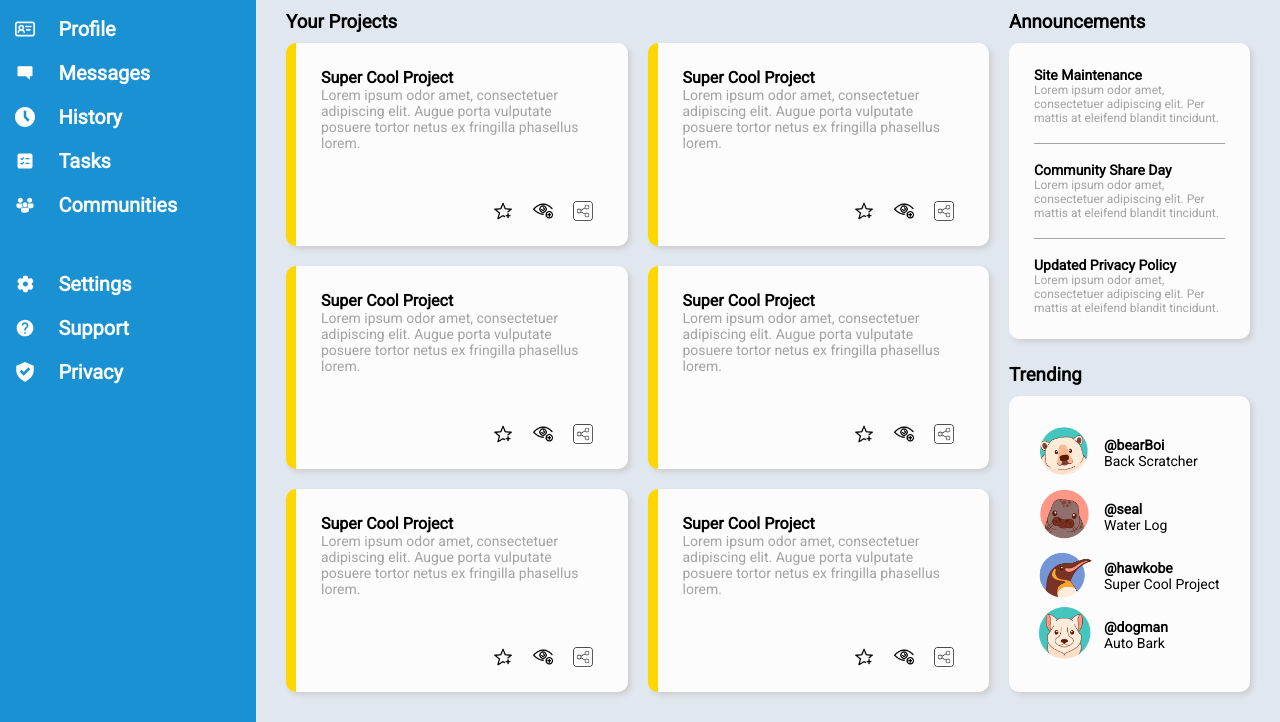
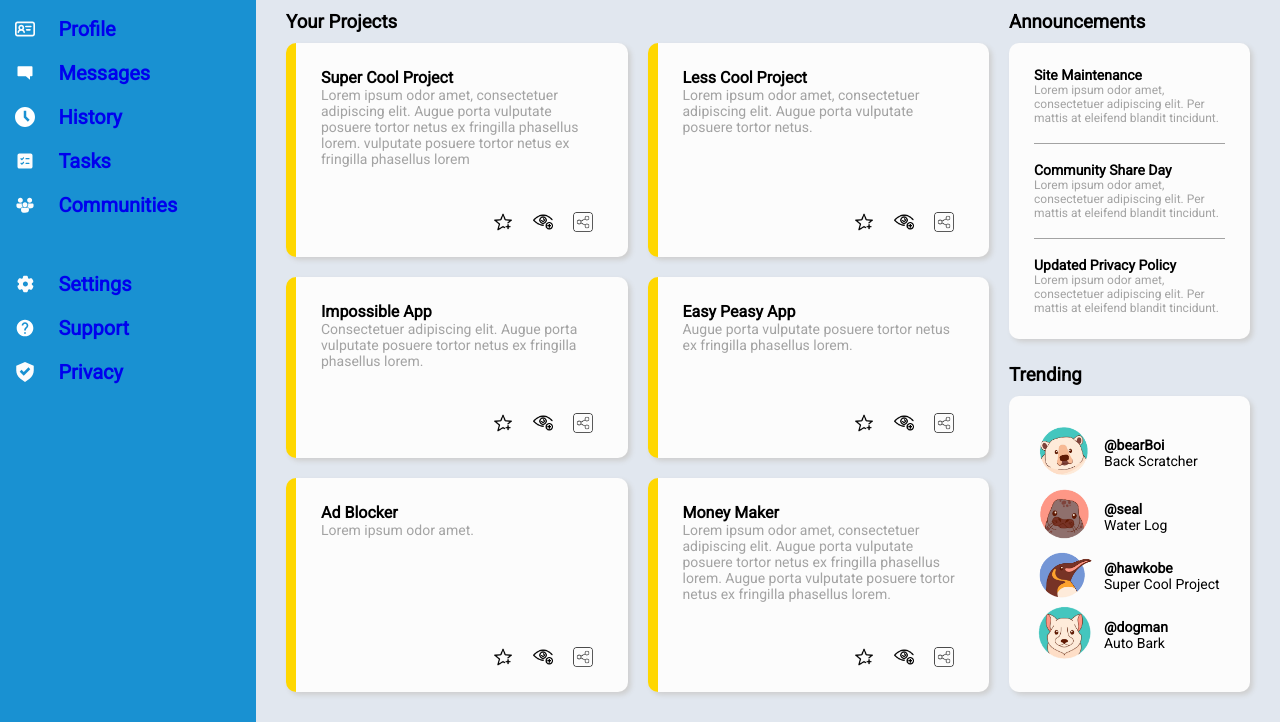
Before and after one commit to hawkobe/dashboard, a website: page index.html in a window 1280 px wide. Shown: the part 152-874 px from the top of the page. Drawn offline with Linux system fonts and the light colour scheme.

Commit message:
added dummy links. changed dummy content

```diff
--- a/index.html
+++ b/index.html
@@ -51,42 +51,43 @@
         <ul class="nav">
           <li>
             <img src="assets/img/home-svgrepo-com.svg" alt="home icon">
-            Home
+            <a href="index.html">Home</a>
           </li>
           <li>
             <img src="assets/img/id-card-svgrepo-com.svg" alt="profile id card">
-            Profile
+            <a href="https://en.wikipedia.org/wiki/Profile">Profile</a>
           </li>
           <li>
             <img src="assets/img/chat-square-plain-2-svgrepo-com.svg" alt="messages icon">
-            Messages
+            <a href="https://en.wikipedia.org/wiki/Message">Messages</a>
           </li>
           <li>
             <img src="assets/img/clock-svgrepo-com.svg" alt="clock">
-            History
+            <a href="https://en.wikipedia.org/wiki/History">History</a>
           </li>
           <li>
             <img src="assets/img/task-list-svgrepo-com.svg" alt="checklist">
-            Tasks
+            <a href="https://en.wikipedia.org/wiki/Task_(project_management)">Tasks</a>
           </li>
           <li>
             <img src="assets/img/people-community-svgrepo-com.svg" alt="community icon">
-            Communities</li>
+            <a href="https://en.wikipedia.org/wiki/Community">Communities</a>
+          </li>
         </ul>
       </nav>
       <div class="support">
         <ul>
           <li>
             <img src="assets/img/settings-svgrepo-com.svg" alt="settings icon">
-            Settings
+            <a href="#">Settings</a>
           </li>
           <li>
             <img src="assets/img/help-svgrepo-com.svg" alt="support">
-            Support
+            <a href="#">Support</a>
           </li>
           <li>
             <img src="assets/img/shield-check-svgrepo-com.svg" alt="privacy shield icon">
-            Privacy
+            <a href="#">Privacy</a>
           </li>
         </ul>
       </div>
@@ -99,7 +100,7 @@
         <div class="projects">
           <div class="project-card">
             <h4>Super Cool Project</h4>
-            <p>Lorem ipsum odor amet, consectetuer adipiscing elit. Augue porta vulputate posuere tortor netus ex fringilla phasellus lorem.</p>
+            <p>Lorem ipsum odor amet, consectetuer adipiscing elit. Augue porta vulputate posuere tortor netus ex fringilla phasellus lorem. vulputate posuere tortor netus ex fringilla phasellus lorem</p>
             <div class="card-actions">
               <img src="assets/img/star.png" alt="favorite star">
               <img src="assets/img/eye_475986.png" alt="eye with plus icon">
@@ -107,8 +108,8 @@
             </div>
           </div>
           <div class="project-card">
-            <h4>Super Cool Project</h4>
-            <p>Lorem ipsum odor amet, consectetuer adipiscing elit. Augue porta vulputate posuere tortor netus ex fringilla phasellus lorem.</p>
+            <h4>Less Cool Project</h4>
+            <p>Lorem ipsum odor amet, consectetuer adipiscing elit. Augue porta vulputate posuere tortor netus.</p>
             <div class="card-actions">
               <img src="assets/img/star.png" alt="favorite star">
               <img src="assets/img/eye_475986.png" alt="eye with plus icon">
@@ -116,8 +117,8 @@
             </div>
           </div>
           <div class="project-card">
-            <h4>Super Cool Project</h4>
-            <p>Lorem ipsum odor amet, consectetuer adipiscing elit. Augue porta vulputate posuere tortor netus ex fringilla phasellus lorem.</p>
+            <h4>Impossible App</h4>
+            <p>Consectetuer adipiscing elit. Augue porta vulputate posuere tortor netus ex fringilla phasellus lorem.</p>
             <div class="card-actions">
               <img src="assets/img/star.png" alt="favorite star">
               <img src="assets/img/eye_475986.png" alt="eye with plus icon">
@@ -125,8 +126,8 @@
             </div>
           </div>
           <div class="project-card">
-            <h4>Super Cool Project</h4>
-            <p>Lorem ipsum odor amet, consectetuer adipiscing elit. Augue porta vulputate posuere tortor netus ex fringilla phasellus lorem.</p>
+            <h4>Easy Peasy App</h4>
+            <p>Augue porta vulputate posuere tortor netus ex fringilla phasellus lorem.</p>
             <div class="card-actions">
               <img src="assets/img/star.png" alt="favorite star">
               <img src="assets/img/eye_475986.png" alt="eye with plus icon">
@@ -134,8 +135,8 @@
             </div>
           </div>
           <div class="project-card">
-            <h4>Super Cool Project</h4>
-            <p>Lorem ipsum odor amet, consectetuer adipiscing elit. Augue porta vulputate posuere tortor netus ex fringilla phasellus lorem.</p>
+            <h4>Ad Blocker</h4>
+            <p>Lorem ipsum odor amet.</p>
             <div class="card-actions">
               <img src="assets/img/star.png" alt="favorite star">
               <img src="assets/img/eye_475986.png" alt="eye with plus icon">
@@ -143,8 +144,8 @@
             </div>
           </div>
           <div class="project-card">
-            <h4>Super Cool Project</h4>
-            <p>Lorem ipsum odor amet, consectetuer adipiscing elit. Augue porta vulputate posuere tortor netus ex fringilla phasellus lorem.</p>
+            <h4>Money Maker</h4>
+            <p>Lorem ipsum odor amet, consectetuer adipiscing elit. Augue porta vulputate posuere tortor netus ex fringilla phasellus lorem. Augue porta vulputate posuere tortor netus ex fringilla phasellus lorem.</p>
             <div class="card-actions">
               <img src="assets/img/star.png" alt="favorite star">
               <img src="assets/img/eye_475986.png" alt="eye with plus icon">
--- a/styles.css
+++ b/styles.css
@@ -20,6 +20,18 @@
 
 h3 {
   padding-top: 5px;
+}
+
+a {
+  text-decoration: none;
+}
+
+a:visited {
+  color: inherit;
+}
+
+a:hover {
+  color: hsl(203deg, 97%, 36%);
 }
 
 .header {
@@ -98,6 +110,11 @@
   border-radius: 20px;
   padding: 10px 20px;
   font-weight: bold;
+}
+
+button:hover {
+  background-color: hsl(203deg, 97%, 36%);
+  cursor: pointer;
 }
 
 .sidebar {
```
